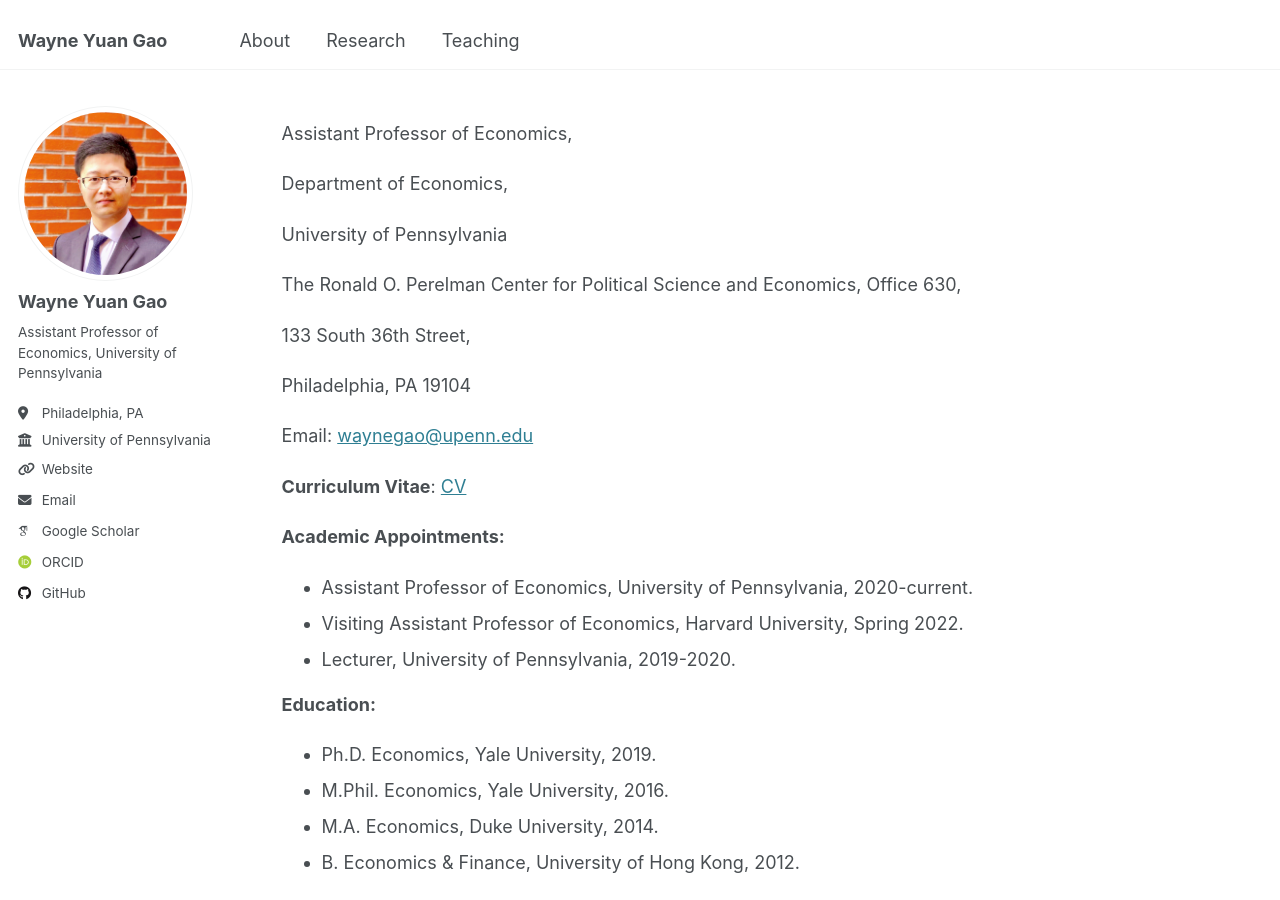
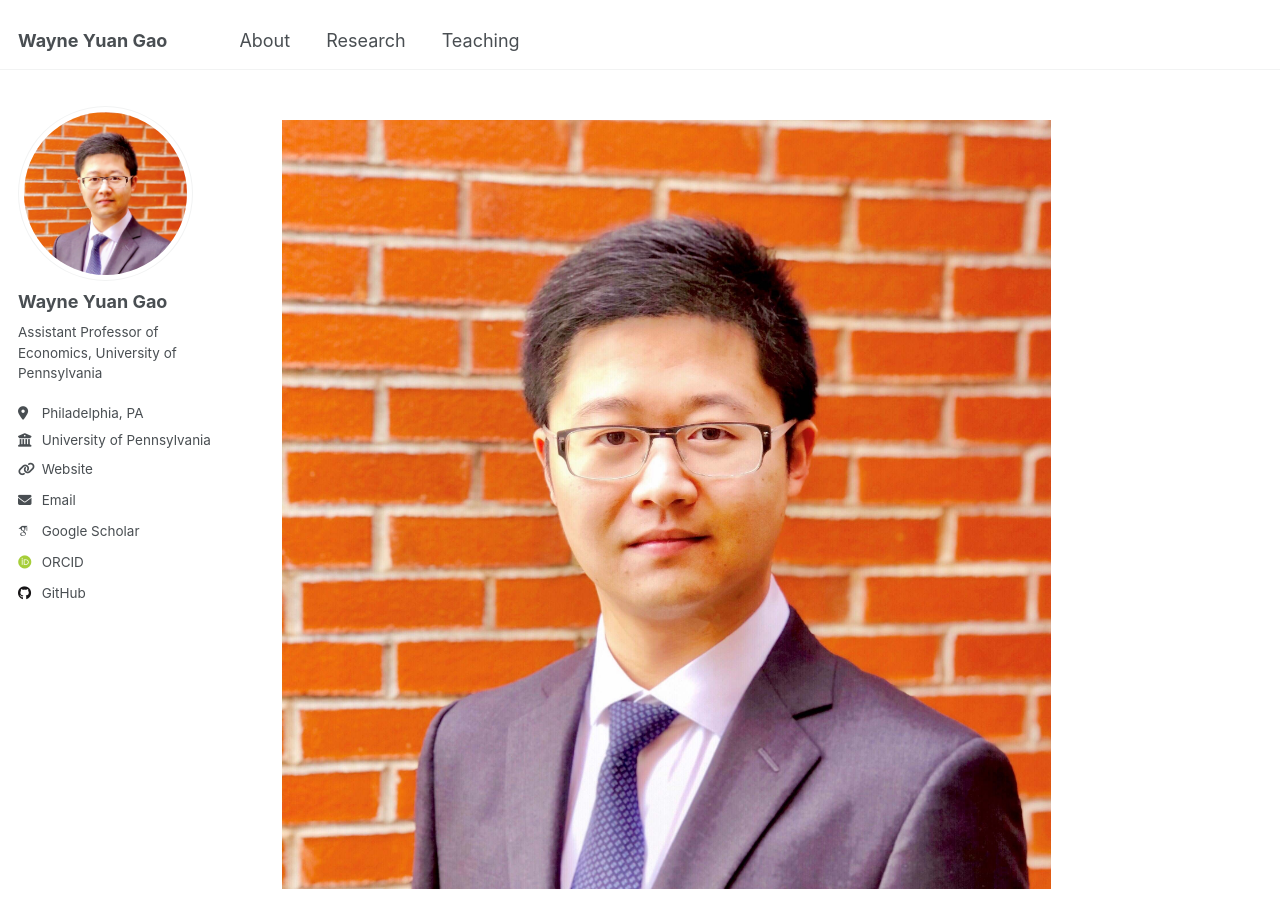
Before and after one commit to wayne-y-gao/wayne-y-gao.github.io, a Jekyll site: the page built from _pages/about.md, in a window 1280 px wide and 900 px high. Built offline with Jekyll 4.4.1, drawn with Linux system fonts in a browser that asks for light colours; some web fonts are replaced.

Commit message:
Update about.md

```diff
--- a/_pages/about.md
+++ b/_pages/about.md
@@ -6,6 +6,8 @@ redirect_from:
   - /about/
   - /about.html
 ---
+
+![Profile Image](images/BrickLightSqS.jpg)
 
 Assistant Professor of Economics,
 
```
